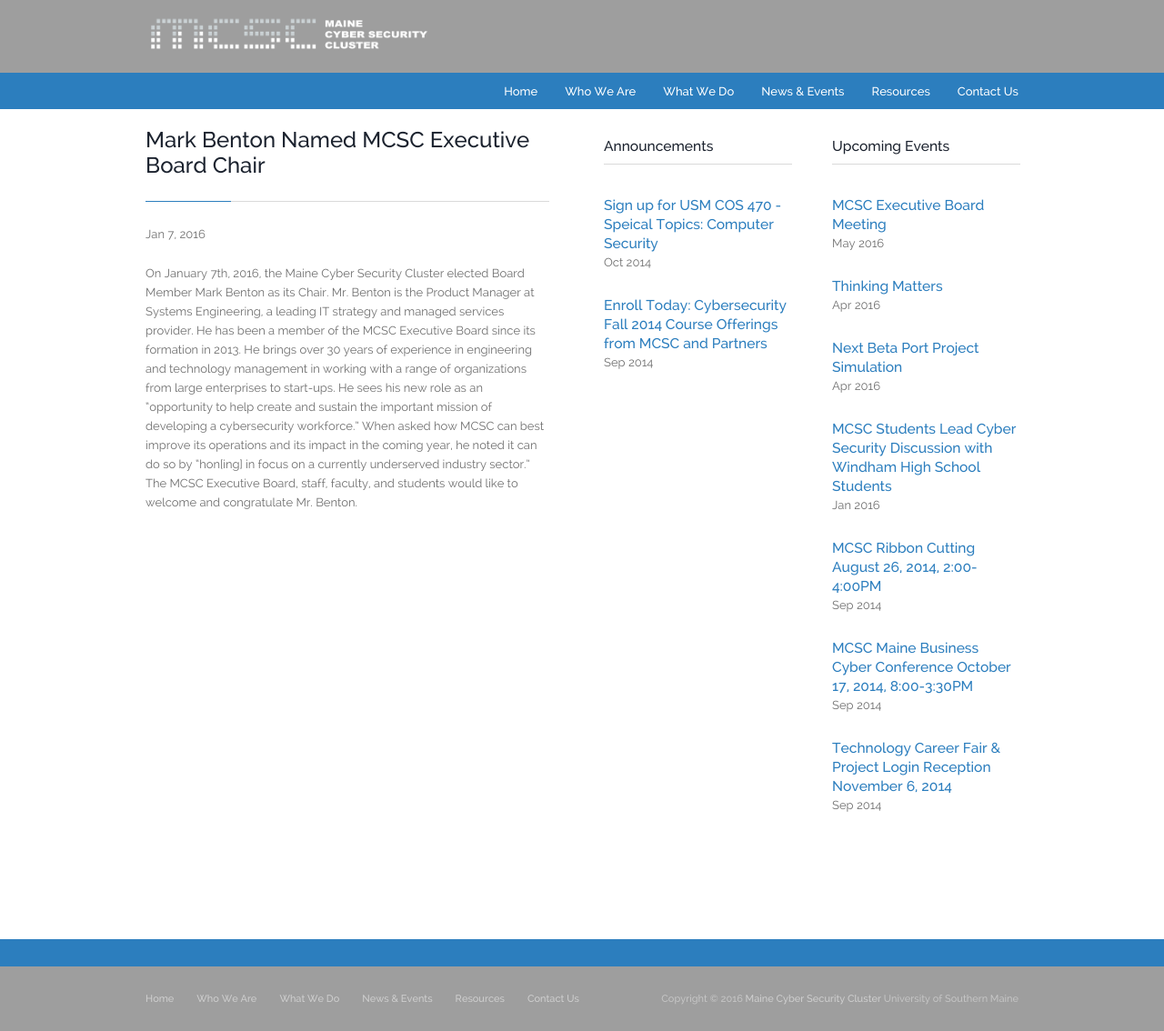
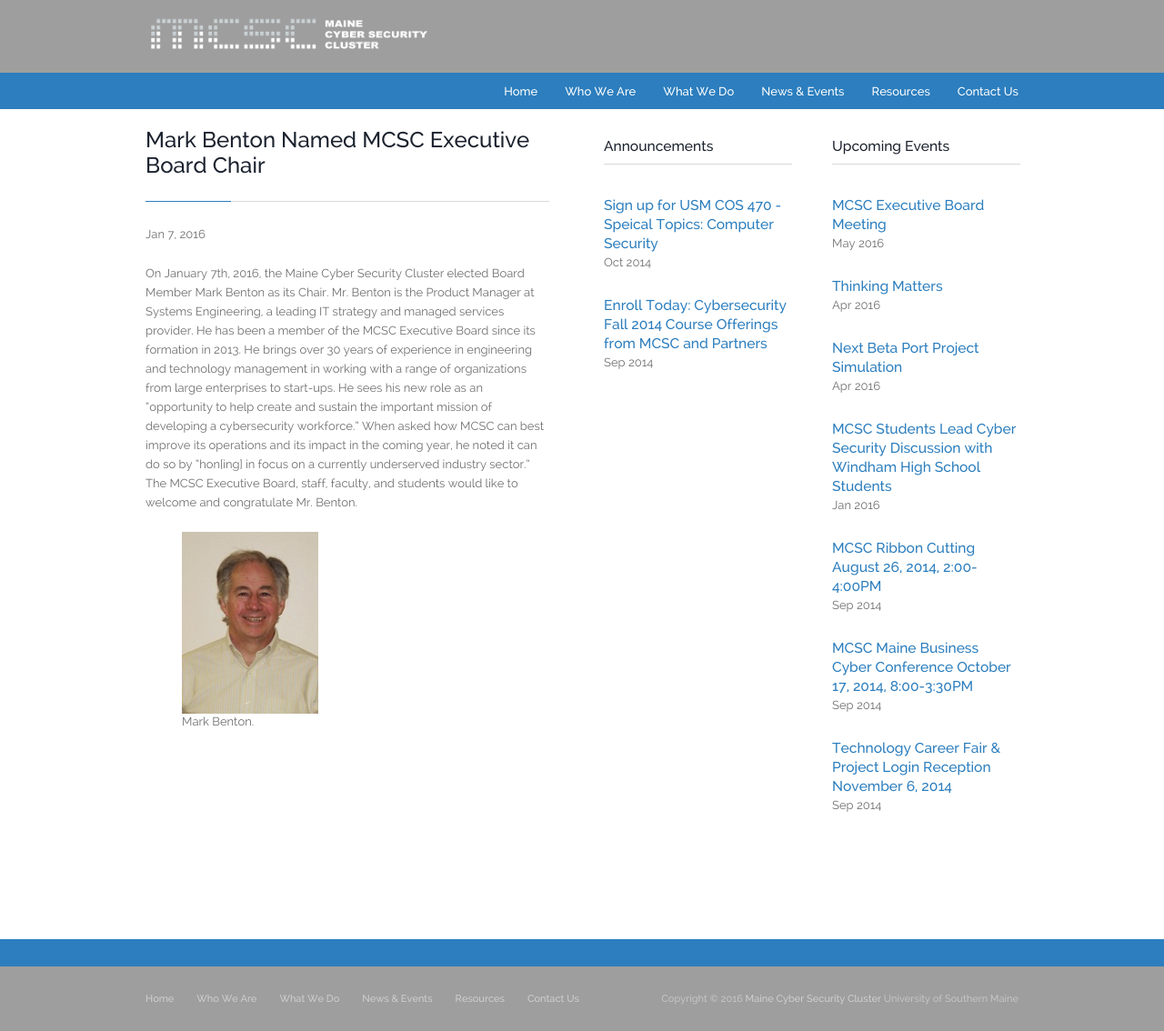
Before and after one commit to nick-spear/MCSC-Website-Update, a Jekyll site: the page built from _posts/news/2016-1-07-Executive-Chair.md, in a window 1280 px wide and 1134 px high. Shown: the whole window at 91% size. Built offline with Jekyll 4.4.1, drawn with Linux system fonts in a browser that asks for light colours; nearby versions of some CDN libraries.

Commit message:
Update 2016-1-07-Executive-Chair.md

```diff
--- a/_posts/news/2016-1-07-Executive-Chair.md
+++ b/_posts/news/2016-1-07-Executive-Chair.md
@@ -6,3 +6,7 @@
 ---
 
 <p>On January 7th, 2016, the Maine Cyber Security Cluster elected Board Member Mark Benton as its Chair. Mr. Benton is the Product Manager at Systems Engineering, a leading IT strategy and managed services provider. He has been a member of the MCSC Executive Board since its formation in 2013. He brings over 30 years of experience in engineering and technology management in working with a range of organizations from large enterprises to start-ups. He sees his new role as an “opportunity to help create and sustain the important mission of developing a cybersecurity workforce.” When asked how MCSC can best improve its operations and its impact in the coming year, he noted it can do so by “hon[ing] in focus on a currently underserved industry sector.” The MCSC Executive Board, staff, faculty, and students would like to welcome and congratulate Mr. Benton.</p>
+
+<figure>
+<img src="/img/MBenton2.jpg" alt="Mark Benton"><figcaption>Mark Benton.</figcaption>
+</figure>
```
